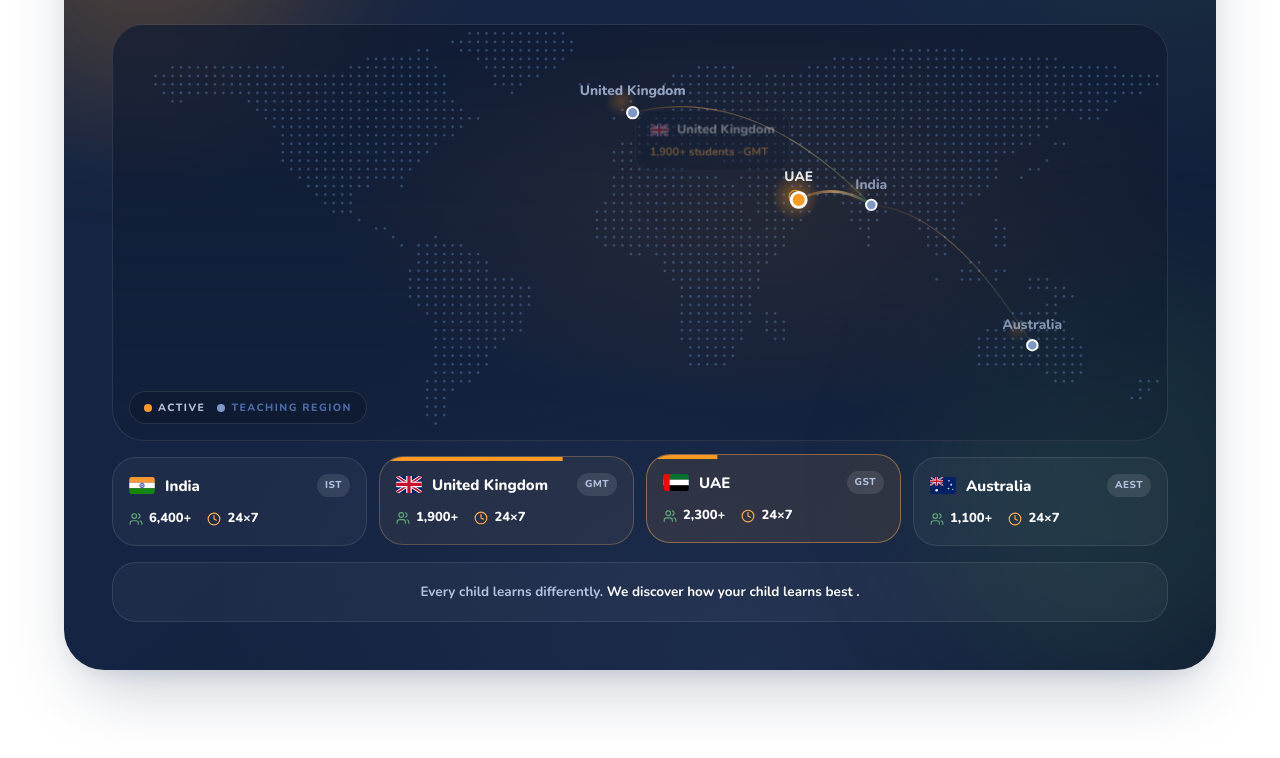
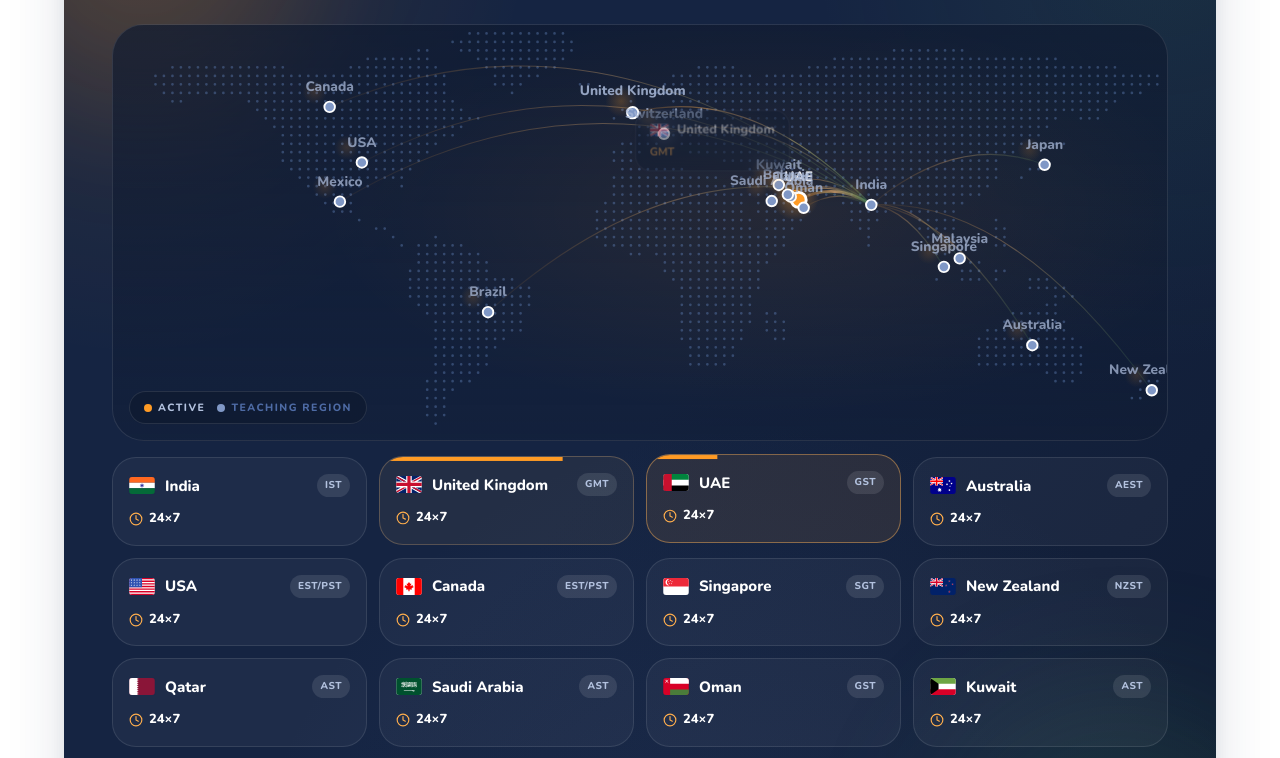
Before and after one commit to Lakshayg001/OnlyTeacher, a React (Vite) app: page / in a window 1280 px wide. Shown: the part 1080-1838 px from the top of the page. Built offline with nearby package versions, Linux system fonts and the light colour scheme.

Commit message:
Add new countries, fix flags, remove student count

```diff
--- a/package.json
+++ b/package.json
@@ -10,6 +10,7 @@
     "lint": "tsc --noEmit"
   },
   "dependencies": {
+    "country-flag-icons": "^1.6.20",
     "framer-motion": "^11.11.17",
     "lucide-react": "^0.462.0",
     "react": "^18.3.1",
@@ -17,8 +18,8 @@
     "react-router-dom": "^6.28.0"
   },
   "devDependencies": {
+    "@types/node": "^22.10.1",
     "@types/react": "^18.3.12",
-    "@types/node": "^22.10.1",
     "@types/react-dom": "^18.3.1",
     "@vitejs/plugin-react": "^4.3.4",
     "autoprefixer": "^10.4.20",
--- a/src/components/home/GlobalPresence.tsx
+++ b/src/components/home/GlobalPresence.tsx
@@ -223,7 +223,7 @@ export function GlobalPresence() {
                     <span className="text-[13px] font-extrabold text-white">{shown.name}</span>
                   </span>
                   <span className="mt-1 block text-[11.5px] font-bold text-amber-400">
-                    {shown.students} students · {shown.timezone}
+                    {shown.timezone}
                   </span>
                 </motion.div>
               </AnimatePresence>
@@ -278,10 +278,6 @@ export function GlobalPresence() {
 
                     <span className="mt-3 flex items-center gap-4">
                       <span className="flex items-center gap-1.5">
-                        <Users className="h-3.5 w-3.5 text-forest-400" />
-                        <span className="text-[13px] font-extrabold text-white">{c.students}</span>
-                      </span>
-                      <span className="flex items-center gap-1.5">
                         <Clock className="h-3.5 w-3.5 text-amber-400" />
                         <span className="text-[13px] font-extrabold text-white">24×7</span>
                       </span>
--- a/src/components/ui/Flag.tsx
+++ b/src/components/ui/Flag.tsx
@@ -1,12 +1,11 @@
 import { cn } from '@/lib/utils';
+import * as Flags from 'country-flag-icons/react/3x2';
 
-export type FlagCode = 'IN' | 'GB' | 'AE' | 'AU' | 'JP';
+export type FlagCode = string;
 
 /**
  * Inline SVG flags for the countries TOT teaches in.
- *
- * Regional-indicator flag emoji do not render on Windows (Chrome falls back to
- * the bare letter pair, e.g. "IN"), so every flag on the site is drawn instead.
+ * Uses country-flag-icons for standard SVG flag rendering.
  */
 export function Flag({
  code,
@@ -14,13 +13,15 @@ export function Flag({
  className,
  title,
 }: {
- code: FlagCode | string;
+ code: FlagCode;
  size?: number;
  className?: string;
  title?: string;
 }) {
  const w = size;
  const h = Math.round((size * 2) / 3);
+
+ const FlagComponent = Flags[code as keyof typeof Flags];
 
  return (
   <span
@@ -32,94 +33,18 @@ export function Flag({
    role="img"
    aria-label={title ?? `${code} flag`}
   >
-   <svg viewBox="0 0 30 20" width={w} height={h} aria-hidden="true">
-    {shape(code)}
-   </svg>
+   {FlagComponent ? (
+    <FlagComponent style={{ width: '100%', height: '100%', display: 'block' }} />
+   ) : (
+    <svg viewBox="0 0 30 20" width={w} height={h} aria-hidden="true">
+     <rect width="30" height="20" fill="#D9E1F0" />
+     <text x="15" y="14" fontSize="11" fontWeight="bold" fill="#1B2E54" textAnchor="middle" style={{ fontFamily: 'sans-serif' }}>
+      {code}
+     </text>
+    </svg>
+   )}
   </span>
  );
 }
 
-function shape(code: string) {
- switch (code) {
-  case 'IN':
-   return (
-    <>
-     <rect width="30" height="6.67" fill="#FF9933" />
-     <rect y="6.67" width="30" height="6.66" fill="#FFFFFF" />
-     <rect y="13.33" width="30" height="6.67" fill="#138808" />
-     <circle cx="15" cy="10" r="2.6" fill="none" stroke="#000080" strokeWidth="0.7" />
-     <circle cx="15" cy="10" r="0.6" fill="#000080" />
-     <g stroke="#000080" strokeWidth="0.3">
-      {Array.from({ length: 12 }).map((_, i) => {
-       const a = (i * Math.PI) / 6;
-       return (
-        <line
-         key={i}
-         x1={15 + Math.cos(a) * 0.8}
-         y1={10 + Math.sin(a) * 0.8}
-         x2={15 + Math.cos(a) * 2.5}
-         y2={10 + Math.sin(a) * 2.5}
-        />
-       );
-      })}
-     </g>
-    </>
-   );
-
-  case 'GB':
-   return (
-    <>
-     <rect width="30" height="20" fill="#012169" />
-     <path d="M0 0l30 20M30 0L0 20" stroke="#FFFFFF" strokeWidth="4" />
-     <path d="M0 0l30 20M30 0L0 20" stroke="#C8102E" strokeWidth="2" />
-     <path d="M15 0v20M0 10h30" stroke="#FFFFFF" strokeWidth="6.5" />
-     <path d="M15 0v20M0 10h30" stroke="#C8102E" strokeWidth="3.8" />
-    </>
-   );
-
-  case 'AE':
-   return (
-    <>
-     <rect width="30" height="6.67" fill="#00732F" />
-     <rect y="6.67" width="30" height="6.66" fill="#FFFFFF" />
-     <rect y="13.33" width="30" height="6.67" fill="#000000" />
-     <rect width="7.5" height="20" fill="#FF0000" />
-    </>
-   );
-
-  case 'AU':
-   return (
-    <>
-     <rect width="30" height="20" fill="#012169" />
-     <g transform="translate(0,0) scale(0.5)">
-      <rect width="30" height="20" fill="#012169" />
-      <path d="M0 0l30 20M30 0L0 20" stroke="#FFFFFF" strokeWidth="3.4" />
-      <path d="M0 0l30 20M30 0L0 20" stroke="#C8102E" strokeWidth="1.7" />
-      <path d="M15 0v20M0 10h30" stroke="#FFFFFF" strokeWidth="5.6" />
-      <path d="M15 0v20M0 10h30" stroke="#C8102E" strokeWidth="3.2" />
-     </g>
-     <g fill="#FFFFFF">
-      <circle cx="7.5" cy="15.5" r="1.5" />
-      <circle cx="22" cy="4.5" r="0.85" />
-      <circle cx="24.8" cy="9" r="1" />
-      <circle cx="21.5" cy="13.5" r="0.95" />
-      <circle cx="26.5" cy="14.5" r="0.7" />
-      <circle cx="23.5" cy="9.2" r="0.45" />
-     </g>
-    </>
-   );
-
-  case 'JP':
-   return (
-    <>
-     <rect width="30" height="20" fill="#FFFFFF" />
-     <circle cx="15" cy="10" r="6" fill="#BC002D" />
-    </>
-   );
-
-  default:
-   return <rect width="30" height="20" fill="#D9E1F0" />;
- }
-}
-
 export default Flag;
--- a/src/data/site.ts
+++ b/src/data/site.ts
@@ -98,6 +98,160 @@ export const COUNTRIES: Country[] = [
   timezone: 'AEST',
   students: '1,100+',
  },
+ {
+  code: 'US',
+  name: 'USA',
+  flag: 'US',
+  lat: 37,
+  lng: -95,
+  curricula: ['American', 'IB', 'AP'],
+  blurb: 'Support for Common Core and AP track students.',
+  timezone: 'EST/PST',
+  students: '5,000+',
+ },
+ {
+  code: 'CA',
+  name: 'Canada',
+  flag: 'CA',
+  lat: 56,
+  lng: -106,
+  curricula: ['Canadian', 'IB'],
+  blurb: 'Provincial curriculum and IB support.',
+  timezone: 'EST/PST',
+  students: '1,200+',
+ },
+ {
+  code: 'SG',
+  name: 'Singapore',
+  flag: 'SG',
+  lat: 1.3,
+  lng: 103.8,
+  curricula: ['IGCSE', 'IB', 'Singapore Math'],
+  blurb: 'Rigorous math and science tutoring.',
+  timezone: 'SGT',
+  students: '3,000+',
+ },
+ {
+  code: 'NZ',
+  name: 'New Zealand',
+  flag: 'NZ',
+  lat: -40.9,
+  lng: 174.8,
+  curricula: ['NCEA', 'IB', 'Cambridge'],
+  blurb: 'NCEA readiness and international curricula.',
+  timezone: 'NZST',
+  students: '800+',
+ },
+ {
+  code: 'QA',
+  name: 'Qatar',
+  flag: 'QA',
+  lat: 25.3,
+  lng: 51.5,
+  curricula: ['IGCSE', 'IB', 'CBSE'],
+  blurb: 'Expat curriculum support across Doha.',
+  timezone: 'AST',
+  students: '1,500+',
+ },
+ {
+  code: 'SA',
+  name: 'Saudi Arabia',
+  flag: 'SA',
+  lat: 23.8,
+  lng: 45,
+  curricula: ['IGCSE', 'American', 'CBSE'],
+  blurb: 'International schooling tutoring support.',
+  timezone: 'AST',
+  students: '2,100+',
+ },
+ {
+  code: 'OM',
+  name: 'Oman',
+  flag: 'OM',
+  lat: 21.5,
+  lng: 55.9,
+  curricula: ['IGCSE', 'CBSE'],
+  blurb: 'After-school tutoring for all major boards.',
+  timezone: 'GST',
+  students: '900+',
+ },
+ {
+  code: 'KW',
+  name: 'Kuwait',
+  flag: 'KW',
+  lat: 29.3,
+  lng: 47.4,
+  curricula: ['American', 'IGCSE', 'CBSE'],
+  blurb: 'American and British curriculum specialists.',
+  timezone: 'AST',
+  students: '1,100+',
+ },
+ {
+  code: 'MY',
+  name: 'Malaysia',
+  flag: 'MY',
+  lat: 4.2,
+  lng: 109.2,
+  curricula: ['IGCSE', 'IB'],
+  blurb: 'Cambridge and IB DP expert tutors.',
+  timezone: 'MYT',
+  students: '1,800+',
+ },
+ {
+  code: 'BR',
+  name: 'Brazil',
+  flag: 'BR',
+  lat: -14.2,
+  lng: -51.9,
+  curricula: ['IB', 'American'],
+  blurb: 'International school curriculum tutoring.',
+  timezone: 'BRT',
+  students: '700+',
+ },
+ {
+  code: 'MX',
+  name: 'Mexico',
+  flag: 'MX',
+  lat: 23.6,
+  lng: -102.5,
+  curricula: ['IB', 'American'],
+  blurb: 'Bilingual support for international students.',
+  timezone: 'CST',
+  students: '600+',
+ },
+ {
+  code: 'JP',
+  name: 'Japan',
+  flag: 'JP',
+  lat: 36.2,
+  lng: 138.2,
+  curricula: ['IB', 'American'],
+  blurb: 'After-school tutoring for international schools.',
+  timezone: 'JST',
+  students: '1,400+',
+ },
+ {
+  code: 'BH',
+  name: 'Bahrain',
+  flag: 'BH',
+  lat: 26,
+  lng: 50.5,
+  curricula: ['IGCSE', 'CBSE'],
+  blurb: 'Focused exam preparation and regular support.',
+  timezone: 'AST',
+  students: '500+',
+ },
+ {
+  code: 'CH',
+  name: 'Switzerland',
+  flag: 'CH',
+  lat: 46.8,
+  lng: 8.2,
+  curricula: ['IB', 'IGCSE'],
+  blurb: 'IB DP experts for European international schools.',
+  timezone: 'CET',
+  students: '900+',
+ }
 ];
 
 export const MANIFESTO_INTRO = {
```
Also changed, not shown: 1 other file (tests, documents, lock files or other folders).
